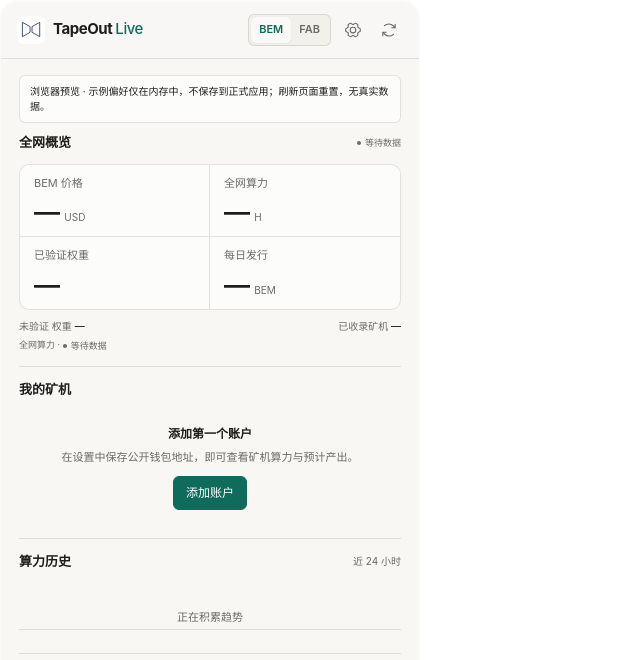
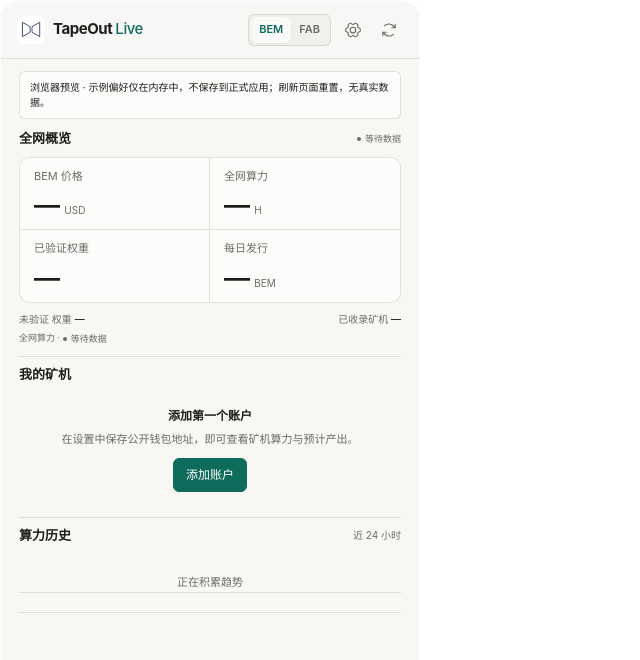
Before and after one commit to novus77/tapeout-live, a React (Vite) app: page / in a window 1280 px wide. Shown: the top 660 px of the page, without its empty margins (0-640 px from the left). Built offline with nearby package versions, Linux system fonts and the light colour scheme.

Commit message:
fix: fit compact overview and preserve long metric values

```diff
--- a/src/components.tsx
+++ b/src/components.tsx
@@ -55,14 +55,17 @@
   accent?: boolean;
   digits?: number;
 }) {
+  const formatted = formatMetric(value, digits);
   return (
     <article className={`metric ${accent ? "accent" : ""}`}>
       <div className="metric-label">
         {icon}
         {title}
       </div>
-      <div className="metric-number">
-        {formatMetric(value, digits)}
+      <div
+        className={`metric-number ${formatted.length > 8 ? "long-value" : ""}`}
+      >
+        {formatted}
         {unit && <span>{unit}</span>}
       </div>
       {values && <Sparkline values={values} label={`${title} history`} />}
--- a/src/styles.css
+++ b/src/styles.css
@@ -201,7 +201,7 @@
 }
 main {
   flex: 1;
-  padding: 16px 18px;
+  padding: 12px 18px;
   overflow-y: auto;
   overflow-x: hidden;
   scrollbar-width: thin;
@@ -216,7 +216,7 @@
   align-items: center;
   justify-content: space-between;
   gap: 8px;
-  margin-bottom: 11px;
+  margin-bottom: 8px;
 }
 h2 {
   font-size: 13px;
@@ -323,8 +323,8 @@
 .wallet-section,
 .power-history {
   border-top: 1px solid var(--line);
-  margin-top: 13px;
-  padding-top: 13px;
+  margin-top: 10px;
+  padding-top: 8px;
 }
 .account-selector {
   font-size: 10px;
@@ -357,11 +357,14 @@
 .wallet-section .metric-number {
   font-size: clamp(18px, 6.2vw, 29px);
 }
+.metric-number.long-value {
+  font-size: 20px;
+}
 .balance-row {
   display: grid;
   grid-template-columns: minmax(0, 1fr) minmax(0, 1fr);
   gap: 18px;
-  padding: 12px 1px 1px;
+  padding: 8px 1px 1px;
 }
 .balance-row > span {
   display: flex;
@@ -384,7 +387,7 @@
   overflow-wrap: anywhere;
 }
 .chart {
-  height: 72px;
+  height: 60px;
   position: relative;
   color: var(--accent);
   background: linear-gradient(
```
Also changed, not shown: 4 other files (tests, documents, lock files or other folders).
